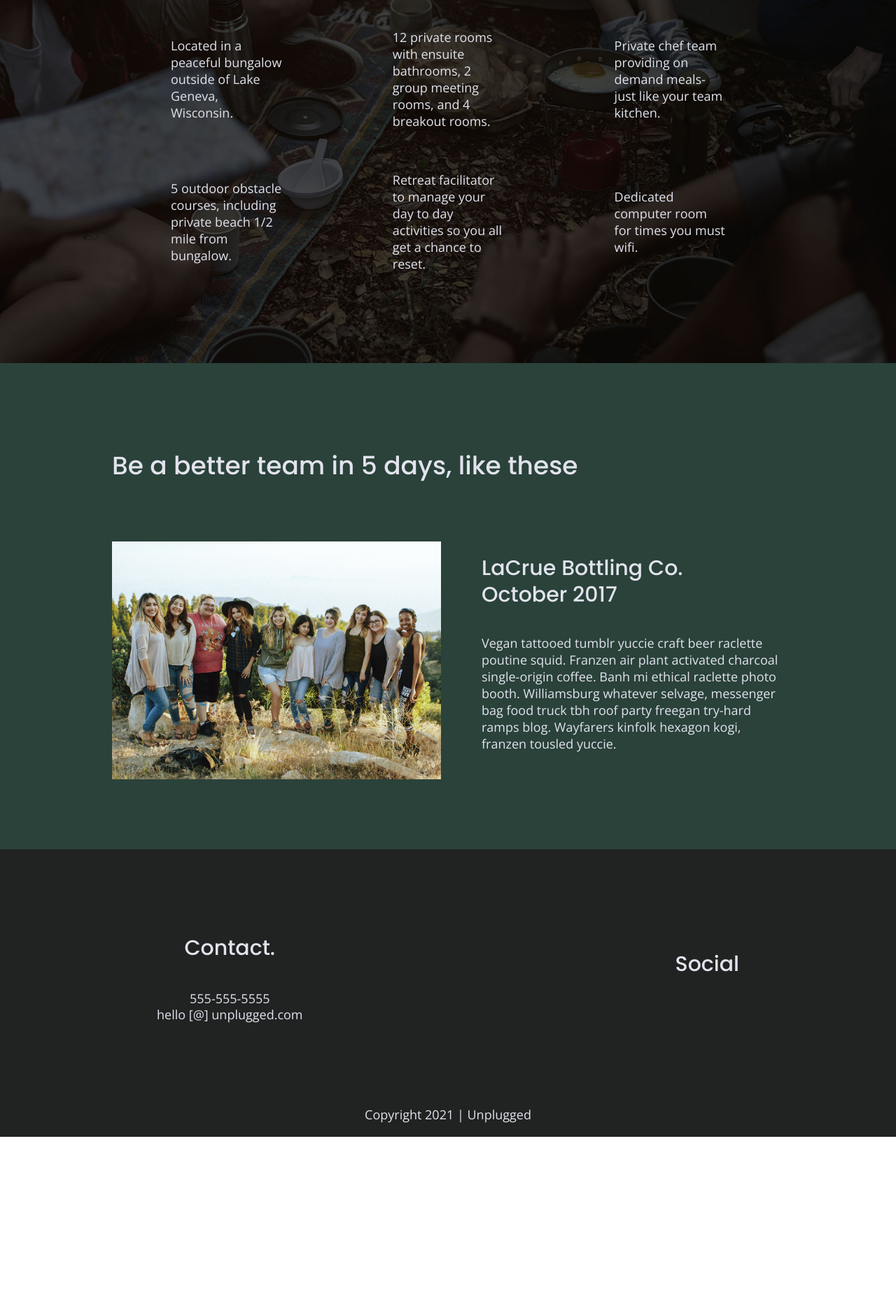
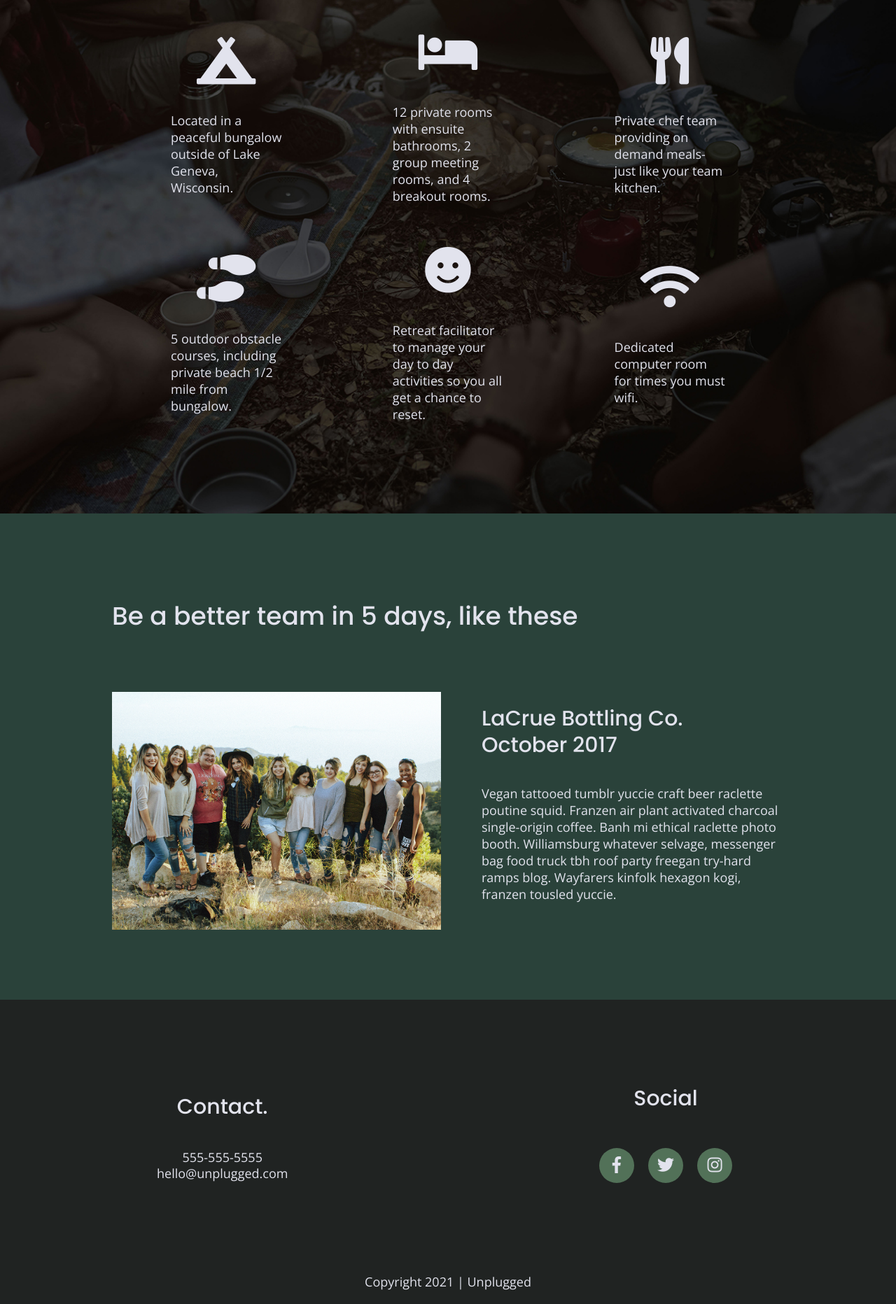
Before and after one commit to Aimara-Qvo/unplugged-retreat-code, a website: page index.html in a window 1280 px wide. Shown: the part 1242-3106 px from the top of the page at 70% size. Before the commit the page ends 2867 px from the top, so only its background shows below. Drawn offline with nearby package versions, Linux system fonts and the light colour scheme.

Commit message:
Added feature icons with font awesome

```diff
--- a/css/main.css
+++ b/css/main.css
@@ -237,12 +237,17 @@ address {
   display: flex;
   justify-content: center;
   align-items: center;
+  border-radius: 50%;
+  overflow: hidden;
+  font-size: 1.5rem;
+  width: 50px;
+  height: 50px;
+  background-color: #527158;
 }
 
 footer .copyright {
   margin: 20px 0;
 }
-
 
 /*--------------------Mobile Styles - Homepage-----------------------*/
 
@@ -299,7 +304,6 @@ address {
   text-transform: uppercase;
 }
 
-
 /* Features - section styles */
 
 .features {
@@ -317,6 +321,9 @@ address {
 .features article {
   width: 56%;
   margin: 30px 0;
+  display: flex;
+  justify-content: center;
+  flex-flow: row wrap;
 }
 
 .features .features-items {
@@ -327,8 +334,13 @@ address {
 }
 
 .features p {
+  display: flex;
+  margin: 0;
+/}
 
-    margin: 0;
+.features i {
+  font-size: 3.75em;
+  margin-bottom: 40px;
 }
 
 /* Reviews - section  styles */
@@ -360,7 +372,7 @@ address {
   flex-flow: row wrap;
 }
 
-.map {
+.map figure {
   position: relative;
   overflow: hidden;
   width: 100%;
@@ -650,10 +662,13 @@ height: 100%;
     line-height: 1.285;
 }
 
+footer .social-icons p {
+  margin: 10px;
+}
+
 footer .copyright {
   width: 100%;
 }
-
 
 /*--------------------About Styles -----------------------*/
 
@@ -670,7 +685,6 @@ height: 100%;
 
 .contact-section  .content-wrapper h2 {
   width: 80%;
-
 }
 
 .contact-content {
@@ -702,7 +716,7 @@ height: 100%;
   font-size: .875em;
   line-height: 1.125;
 }
-}
+}/*--------------------Media queries end here -----------------------*/
 
 
     @media only screen and (min-width: 1200px) {
--- a/index.html
+++ b/index.html
@@ -18,6 +18,9 @@
 
   <link rel="stylesheet" href="css/normalize.css">
   <link rel="stylesheet" href="css/main.css">
+
+<!-- FontAwesome CDN version 5.5 -->
+<link rel="stylesheet" href="https://use.fontawesome.com/releases/v5.5.0/css/all.css" integrity="sha384-B4dIYHKNBt8Bc12p+WXckhzcICo0wtJAoU8YZTY5qE0Id1GSseTk6S+L3BlXeVIU" crossorigin="anonymous">
 
   <!-- Google Fonts -->
 <link href="https://fonts.googleapis.com/css?family=Open+Sans:400,700|Poppins:500,700" rel="stylesheet">
@@ -76,6 +79,7 @@
           <div class="features-items" >
               <article>
                 <p class="fontawesome-icon">
+                  <i class="fas fa-campground"></i>
                 </p>
               <p class="features-item-description">
                Located in a peaceful bungalow outside of Lake Geneva, Wisconsin.
@@ -83,6 +87,7 @@
               </article>
               <article>
                 <p class="fontawesome-icon">
+                  <i class="fas fa-bed"></i>
                 </p>
                 <p class="features-item-description">
                   12 private rooms with ensuite bathrooms, 2 group meeting rooms, and 4 breakout rooms.
@@ -90,6 +95,7 @@
               </article>
               <article>
                 <p class="fontawesome-icon">
+                  <i class="fas fa-utensils"></i>
                 </p>
                 <p class="features-item-description">
                   Private chef team providing on demand meals- just like your team kitchen.
@@ -97,6 +103,7 @@
               </article>
               <article>
                 <p class="fontawesome-icon">
+                  <i class="fas fa-shoe-prints"></i>
                 </p>
                 <p class="features-item-description">
                   5 outdoor obstacle courses, including private beach 1/2 mile from bungalow.
@@ -104,6 +111,7 @@
               </article>
               <article>
                 <p class="fontawesome-icon">
+                  <i class="fas fa-smile"></i>
                 </p>
                 <p class="features-item-description">
                   Retreat facilitator to manage your day to day activities so you all get a chance to reset.
@@ -111,6 +119,7 @@
               </article>
               <article>
                 <p class="fontawesome-icon">
+                  <i class="fas fa-wifi"></i>
                 </p>
                 <p class="features-item-description">
                 Dedicated computer room for times you must wifi.
@@ -151,7 +160,7 @@
              <h4>Contact.</h4>
              <address>
                <p>555-555-5555<br>
-                hello [@] unplugged.com
+                hello@unplugged.com
                </p>
              </address>
             </div>
@@ -159,13 +168,13 @@
                 <h4>Social</h4>
                 <div class="social-icons">
                     <p>
-                      <a href="https://www.facebook.com/yoursite" target="_blank"></a>
+                      <a href="https://facebook.com" target="_blank"><i class="fab fa-facebook-f"></i></a>
                     </p>
                     <p>
-                      <a href="https://twitter.com/NemerieGarcia" target="_blank"></a>
+                      <a href="https://twitter.com/NemerieGarcia"><i class="fab fa-twitter"></i></a>
                     </p>
                     <p>
-                      <a href="https://www.linkedin.com/in/aimara-garcia-cabezas-153465192/" target="_blank"></a>
+                      <a href="https://www.linkedin.com/in/aimara-garcia-cabezas-153465192/" target="_blank"><i class="fab fa-instagram"></i></a>
                     </p>
                     <!-- other social links here -->
                 </div>
```
Also changed, not shown: about/index.html (+12 -9 lines), faq/index.html (+13 -9 lines). Lines whose indentation alone changed are shown as unchanged.
